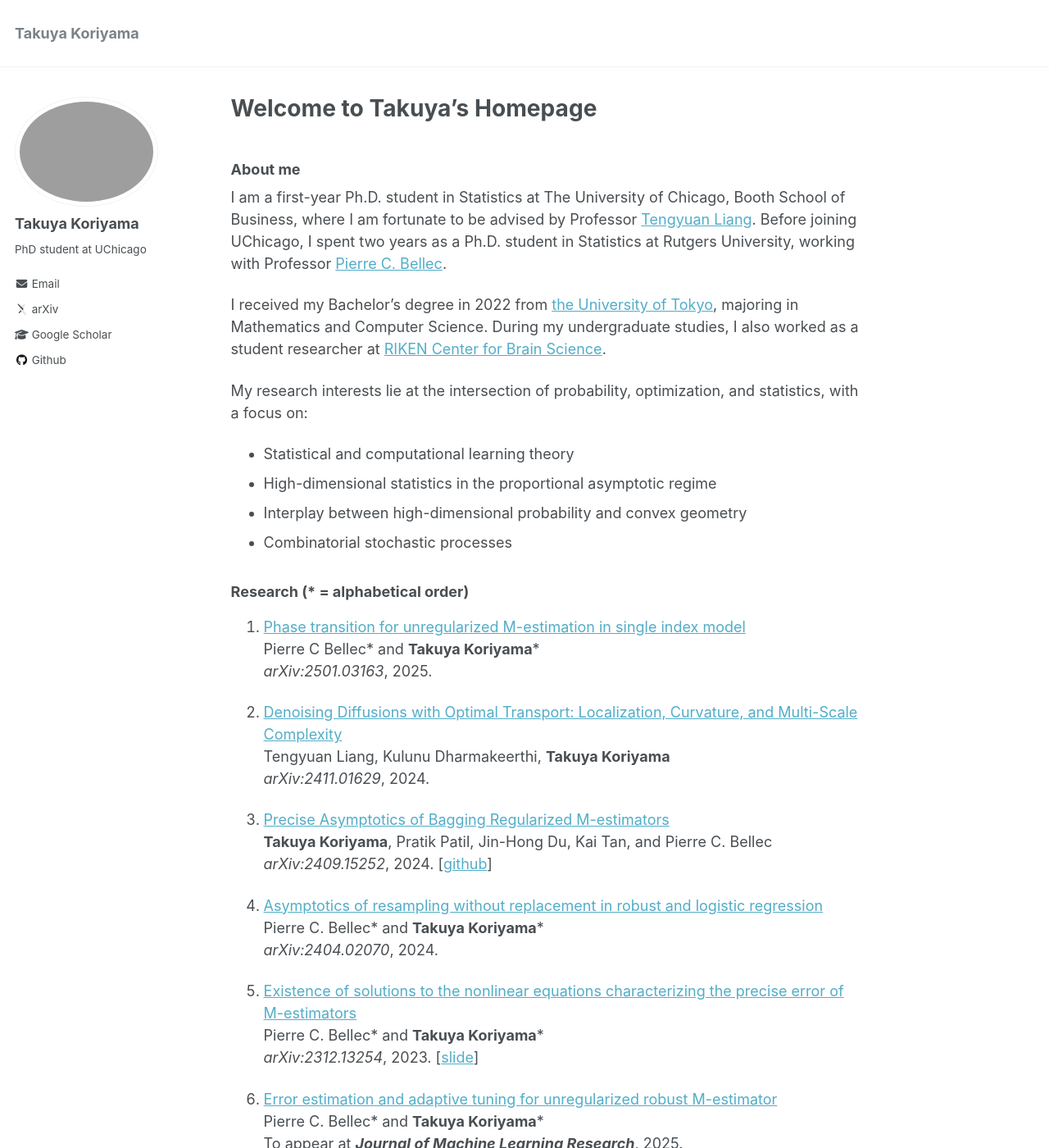
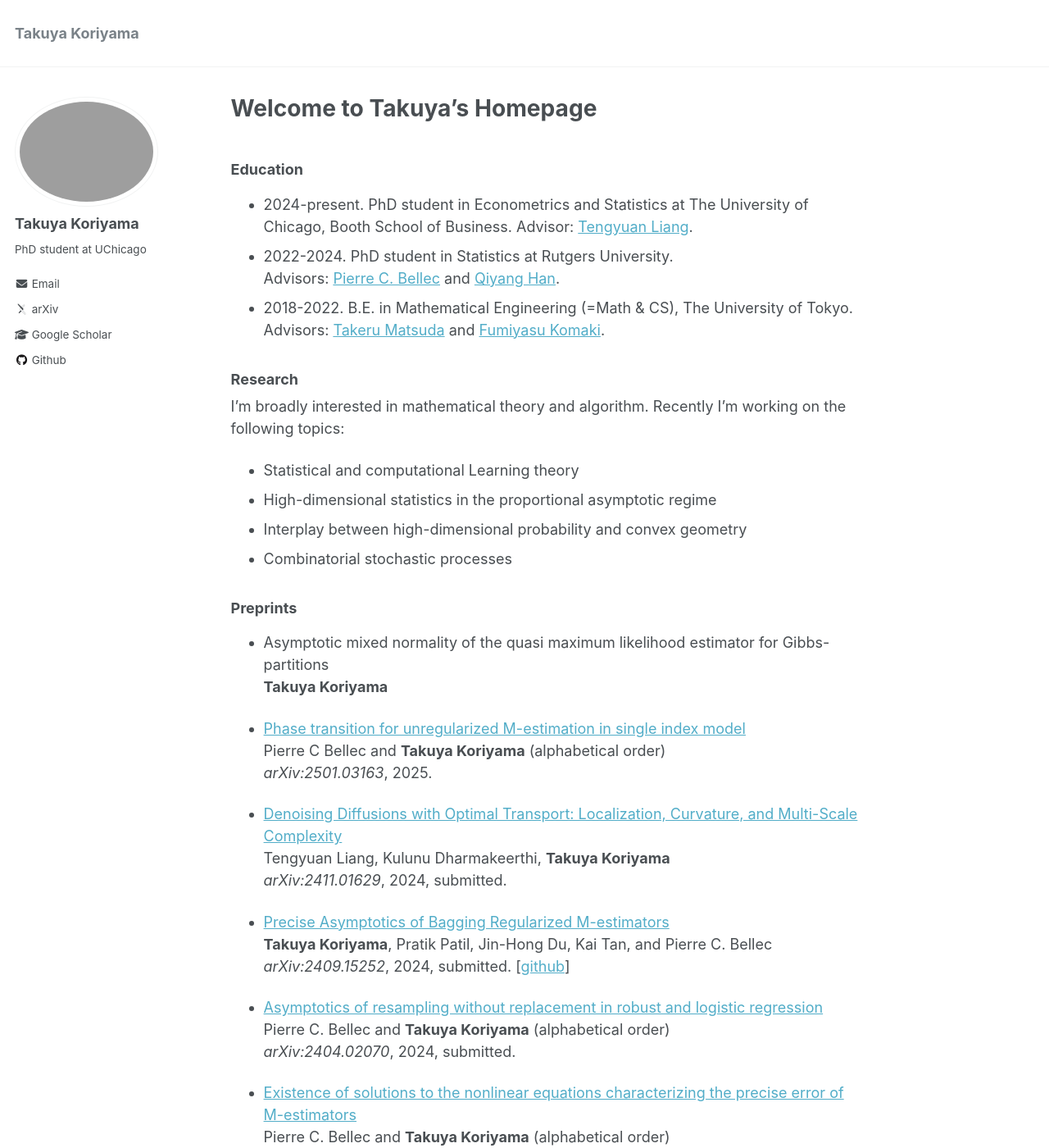
Before and after one commit to TakuyaKoriyama/takuyakoriyama.github.io, a Jekyll site: the page built from _pages/about.md, in a window 1280 px wide and 1400 px high. Shown: the whole window at 82% size. Built offline with Jekyll 4.4.1, drawn with Linux system fonts in a browser that asks for light colours; some web fonts are replaced; some of the changed text lies outside the part shown.

Commit message:
Update about.md

```diff
--- a/_pages/about.md
+++ b/_pages/about.md
@@ -7,54 +7,71 @@ redirect_from:
   - /about.html
 ---
 
-### About me
-I am a first-year Ph.D. student in Statistics at The University of Chicago, Booth School of Business, where I am fortunate to be advised by Professor [Tengyuan Liang](https://tyliang.github.io/). Before joining UChicago, I spent two years as a Ph.D. student in Statistics at Rutgers University, working with Professor [Pierre C. Bellec](https://statweb.rutgers.edu/PCB71/).
+<!-- ### About me
+I am a first-year Ph.D. student in Statistics at The University of Chicago, Booth School of Business. I'm broadly interested in mathematical theory and algorithm for statistics and machine learning. -->
 
-I received my Bachelor’s degree in 2022 from [the University of Tokyo](https://www.keisu.t.u-tokyo.ac.jp/en/), majoring in Mathematics and Computer Science. During my undergraduate studies, I also worked as a student researcher at [RIKEN Center for Brain Science](https://cbs.riken.jp/en/).
+<!-- Before joining UChicago, I spent two years as a Ph.D. student in Statistics at Rutgers University, working with Professor [Pierre C. Bellec](https://statweb.rutgers.edu/PCB71/).
 
-My research interests lie at the intersection of probability, optimization, and statistics, with a focus on:
-*	Statistical and computational learning theory
+I received my Bachelor’s degree in 2022 from [the University of Tokyo](https://www.keisu.t.u-tokyo.ac.jp/en/), majoring in Math & CS.  -->
+<!-- During my undergraduate studies, I also worked as a student researcher at [RIKEN Center for Brain Science](https://cbs.riken.jp/en/).   -->
+
+### Education
+* 2024-present. PhD student in Econometrics and Statistics at The University of Chicago, Booth School of Business.
+ Advisor: [Tengyuan Liang](https://tyliang.github.io/).
+* 2022-2024. PhD student in Statistics at Rutgers University.\\
+Advisors: [Pierre C. Bellec](https://statweb.rutgers.edu/PCB71/) and [Qiyang Han](https://statweb.rutgers.edu/qh85/).
+* 2018-2022. B.E. in Mathematical Engineering (=Math & CS), The University of Tokyo.
+Advisors: [Takeru Matsuda](http://www.stat.t.u-tokyo.ac.jp/~t-matsuda/) and [Fumiyasu Komaki](http://www.stat.t.u-tokyo.ac.jp/~komaki/index-e.html).
+
+### Research
+I'm broadly interested in mathematical theory and algorithm. Recently I'm working on the following topics:
+*	Statistical and computational Learning theory
 *	High-dimensional statistics in the proportional asymptotic regime
 *	Interplay between high-dimensional probability and convex geometry
 *	Combinatorial stochastic processes
 
+### Preprints
+* Asymptotic mixed normality of the quasi maximum likelihood estimator for Gibbs-partitions \\
+__Takuya Koriyama__
 
-### Research (\* = alphabetical order)
-9. [Phase transition for unregularized M-estimation in single index model](https://arxiv.org/abs/2501.03163)\\
-Pierre C Bellec\* and __Takuya Koriyama__\*\\
+* [Phase transition for unregularized M-estimation in single index model](https://arxiv.org/abs/2501.03163)\\
+Pierre C Bellec and __Takuya Koriyama__ (alphabetical order)\\
 *arXiv:2501.03163*, 2025.
 
-8. [Denoising Diffusions with Optimal Transport: Localization, Curvature, and Multi-Scale Complexity](https://arxiv.org/abs/2411.01629)\\
+* [Denoising Diffusions with Optimal Transport: Localization, Curvature, and Multi-Scale Complexity](https://arxiv.org/abs/2411.01629)\\
 Tengyuan Liang, Kulunu Dharmakeerthi, __Takuya Koriyama__\\
-*arXiv:2411.01629*, 2024.
+*arXiv:2411.01629*, 2024, submitted.
 
-7. [Precise Asymptotics of Bagging Regularized M-estimators](https://arxiv.org/abs/2409.15252)\\
+* [Precise Asymptotics of Bagging Regularized M-estimators](https://arxiv.org/abs/2409.15252)\\
 __Takuya Koriyama__, Pratik Patil, Jin-Hong Du, Kai Tan, and Pierre C. Bellec \\
-*arXiv:2409.15252*, 2024. [[github](https://github.com/jaydu1/subagging-asymptotics)]
+*arXiv:2409.15252*, 2024, submitted. [[github](https://github.com/jaydu1/subagging-asymptotics)]
 
-6. [Asymptotics of resampling without replacement in robust and logistic regression](https://arxiv.org/abs/2404.02070)\\
-Pierre C. Bellec\* and __Takuya Koriyama__\* \\
-*arXiv:2404.02070*, 2024.
+* [Asymptotics of resampling without replacement in robust and logistic regression](https://arxiv.org/abs/2404.02070)\\
+Pierre C. Bellec and __Takuya Koriyama__ (alphabetical order) \\
+*arXiv:2404.02070*, 2024, submitted.
 
-5. [Existence of solutions to the nonlinear equations characterizing the precise error of M-estimators](https://arxiv.org/abs/2312.13254)\\
-Pierre C. Bellec\* and __Takuya Koriyama__\*\\
-*arXiv:2312.13254*, 2023. [[slide](../files/nonlinear_system_slide.pdf)]
+* [Existence of solutions to the nonlinear equations characterizing the precise error of M-estimators](https://arxiv.org/abs/2312.13254)\\
+Pierre C. Bellec and __Takuya Koriyama__ (alphabetical order)\\
+*arXiv:2312.13254*, 2023, submitted. [[slide](../files/nonlinear_system_slide.pdf)]
 
-4. [Error estimation and adaptive tuning for unregularized robust M-estimator](https://arxiv.org/abs/2312.13257)\\
-Pierre C. Bellec\* and __Takuya Koriyama__\*\\
+* [Asymptotic analysis of parameter estimation for the Ewens--Pitman partition](https://arxiv.org/abs/2207.01949)\\
+__Takuya Koriyama__, Takeru Matsuda and Fumiyasu Komaki\\
+Minor revision at __*Journal of Applied Probability*__. *arXiv:2207.01949*, 2022. [[slide](../files/slide_ep.pdf)]
+
+### Publications
+* [Error estimation and adaptive tuning for unregularized robust M-estimator](https://arxiv.org/abs/2312.13257)\\
+Pierre C. Bellec and __Takuya Koriyama__ (alphabetical order) \\
 To appear at __*Journal of Machine Learning Research*__, 2025.
 
-3. [Corrected generalized cross-validation for finite ensembles of penalized estimators](https://arxiv.org/abs/2310.01374)\\
-Pierre C. Bellec\*, Jin-Hong Du\*, __Takuya Koriyama__\*, Pratik Patil\* and Kai Tan\* \\
+* [Corrected generalized cross-validation for finite ensembles of penalized estimators](https://arxiv.org/abs/2310.01374)\\
+Pierre C. Bellec, Jin-Hong Du, __Takuya Koriyama__, Pratik Patil and Kai Tan (alphabetical order) \\
 __*Journal of the Royal Statistical Society: Series B*__, 2024. [[journal](https://doi.org/10.1093/jrsssb/qkae092)], [[slide](../files/slide_cgcv.pdf)], [[github](https://github.com/kaitan365/CorrectedGCV)].
 
-2. [Fully Data-driven Normalized and Exponentiated Kernel Density Estimator with Hyvärinen Score](https://arxiv.org/abs/2212.00984)\\
+* [Fully Data-driven Normalized and Exponentiated Kernel Density Estimator with Hyvärinen Score](https://arxiv.org/abs/2212.00984)\\
 Shunsuke Imai, __Takuya Koriyama__, Shouto Yonekura, Shonosuke Sugasawa and Yoshihiko Nishiyama\\
 __*Journal of Business & Economic Statistics*__, 2024. [[journal](https://www.tandfonline.com/doi/full/10.1080/07350015.2024.2326149?casa_token=_YOXJFqGXa0AAAAA%3AZCueJ9QbEp0N1Yvh8Bm0ieEefDcQECfZyzYWfPd2KTI_yxy9l7rt0cja6c5I4cyVJuAT7q2sfTzo)]
 
-1. [Asymptotic analysis of parameter estimation for the Ewens--Pitman partition](https://arxiv.org/abs/2207.01949)\\
-__Takuya Koriyama__, Takeru Matsuda and Fumiyasu Komaki\\
-Minor revision at __*Journal of Applied Probability*__. *arXiv:2207.01949*, 2022. [[slide](../files/slide_ep.pdf)]
+
 
 ### Talk
 * IMS International Conference on Statistics and Data Science, Nice, December 2024.
```
